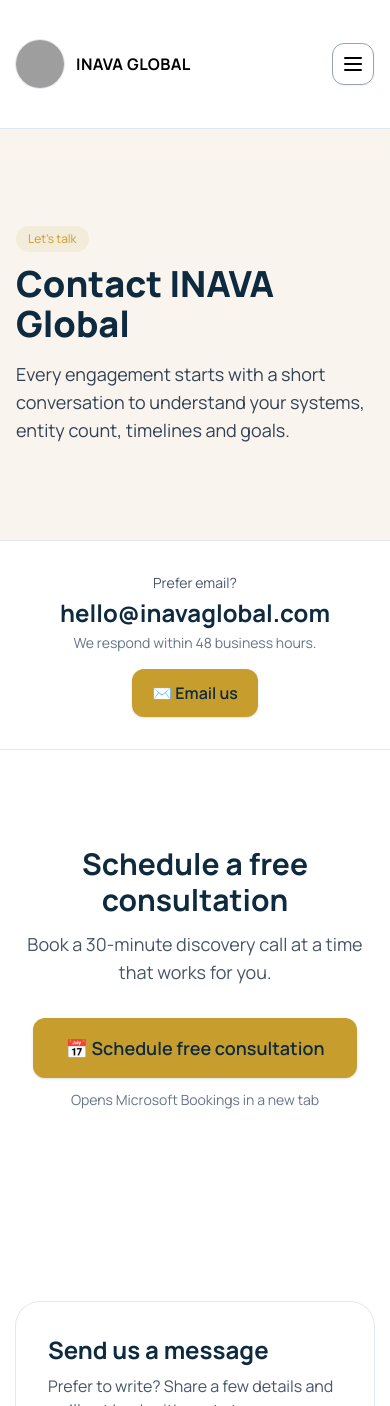
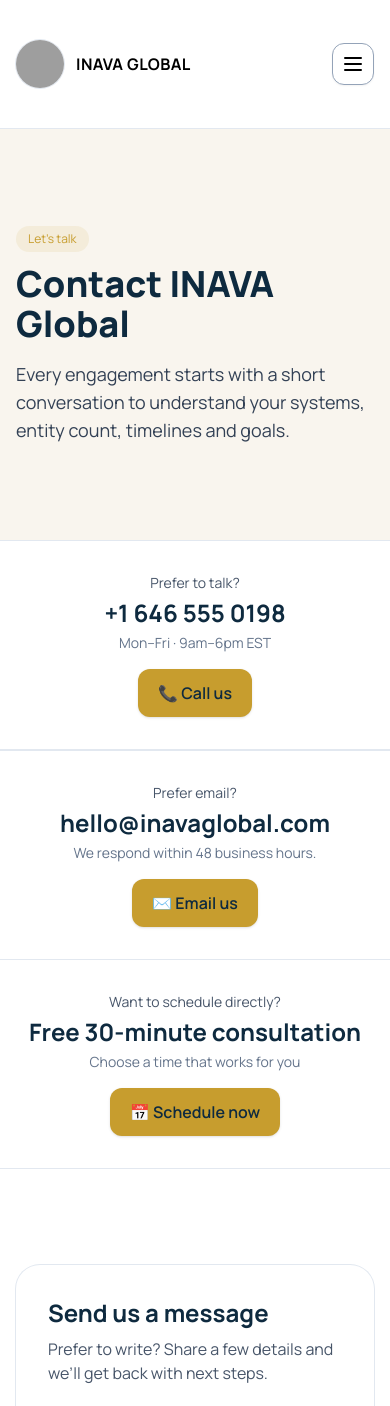
Before and after one commit to daaksesh/inavaglobal, a Next.js app: page /contact in a window 390 px wide. Shown: the top 1406 px of the page. Built offline with nearby package versions, Linux system fonts and the light colour scheme; grey boxes are pictures that could not be loaded.

Commit message:
Changed the contact page
Updated the schedule a call and phone number

```diff
--- a/pages/contact.js
+++ b/pages/contact.js
@@ -16,6 +16,28 @@ export default function Contact() {
           </p>
         </div>
       </header>
+
+  {/* CALL STRIP */}
+<section className="py-8 bg-white border-y border-slate-200">
+  <div className="container flex flex-col md:flex-row items-center justify-between gap-4">
+    <div className="text-center md:text-left">
+      <div className="text-sm text-slate-600">Prefer to talk?</div>
+      <div className="mt-1 text-2xl font-bold text-navy break-words">
+        +1 646 555 0198
+      </div>
+      <div className="mt-1 text-sm text-slate-500">
+        Mon–Fri · 9am–6pm EST
+      </div>
+    </div>
+
+    <a
+      href="tel:+16465550198"
+      className="inline-flex items-center justify-center rounded-xl bg-gold px-5 py-3 text-navy font-semibold shadow hover:bg-[#E6CF84] transition"
+    >
+      📞 Call us
+    </a>
+  </div>
+</section>
 
   {/* 1️⃣ EMAIL STRIP (UNCHANGED) */}
       <section className="py-8 bg-white border-y border-slate-200">
@@ -38,32 +60,32 @@ export default function Contact() {
         </div>
       </section>
 
-      {/* 2️⃣ SCHEDULE CONSULTATION CTA */}
-      <section className="section bg-white">
-        <div className="container text-center max-w-3xl">
-          <h2 className="text-3xl font-bold text-navy">
-            Schedule a free consultation
-          </h2>
-          <p className="mt-3 text-slate-600 text-lg">
-            Book a 30-minute discovery call at a time that works for you.
-          </p>
+      {/* SCHEDULE CONSULTATION STRIP */}
+<section className="py-8 bg-white border-b border-slate-200">
+  <div className="container flex flex-col md:flex-row items-center justify-between gap-4">
+    <div className="text-center md:text-left">
+      <div className="text-sm text-slate-600">
+        Want to schedule directly?
+      </div>
+      <div className="mt-1 text-2xl font-bold text-navy">
+        Free 30-minute consultation
+      </div>
+      <div className="mt-1 text-sm text-slate-500">
+        Choose a time that works for you
+      </div>
+    </div>
 
-          <div className="mt-8">
     <a
       href="https://outlook.office.com/book/FreeConsultationwithInavaGlobal@inavaglobal.com/?ismsaljsauthenabled=true"
       target="_blank"
       rel="noopener noreferrer"
-              className="inline-flex items-center justify-center rounded-xl bg-gold px-8 py-4 text-lg font-semibold text-navy shadow hover:bg-[#E6CF84] transition"
+      className="inline-flex items-center justify-center rounded-xl bg-gold px-5 py-3 text-navy font-semibold shadow hover:bg-[#E6CF84] transition"
     >
-              📅 Schedule free consultation
+      📅 Schedule now
     </a>
   </div>
+</section>
 
-          <p className="mt-3 text-sm text-slate-500">
-            Opens Microsoft Bookings in a new tab
-          </p>
-        </div>
-      </section>
 
       {/* 3️⃣ SEND MESSAGE FORM */}
       <section className="section bg-white">
```
Lines whose indentation alone changed are shown as unchanged.
